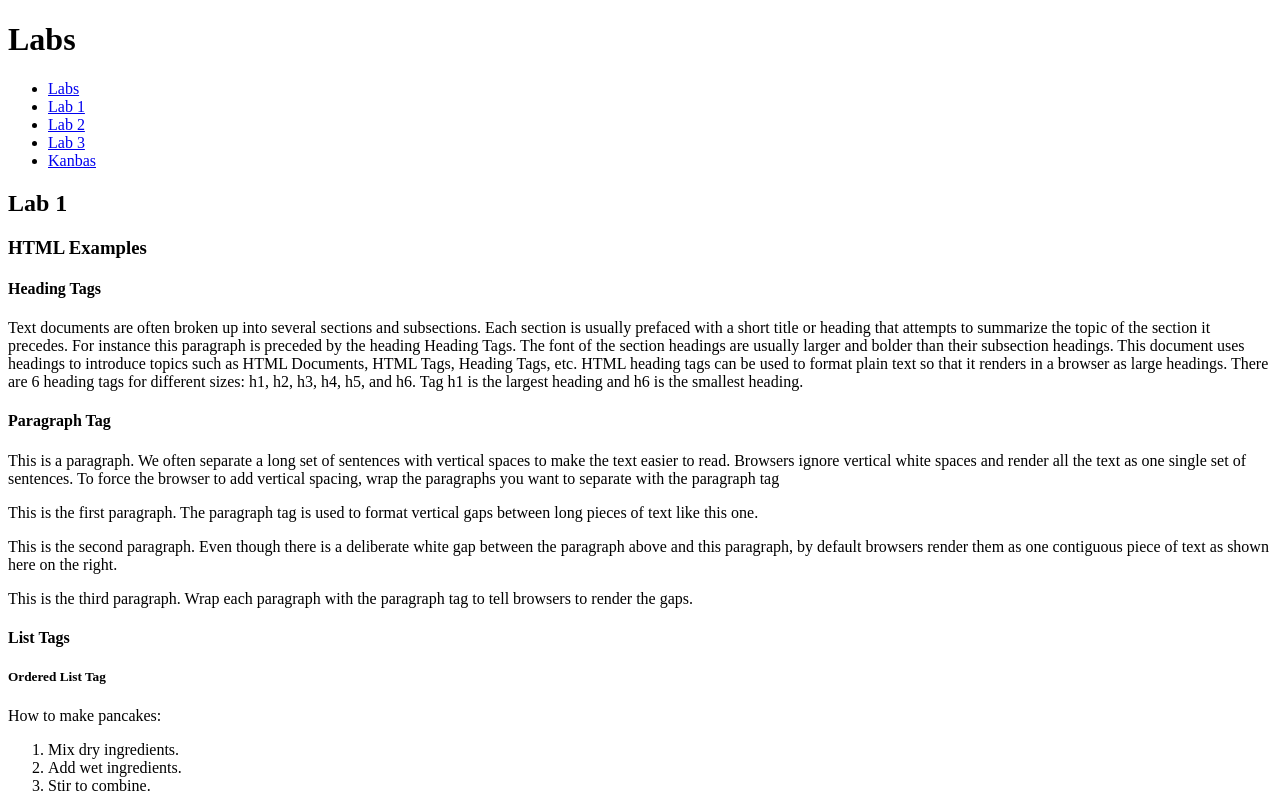
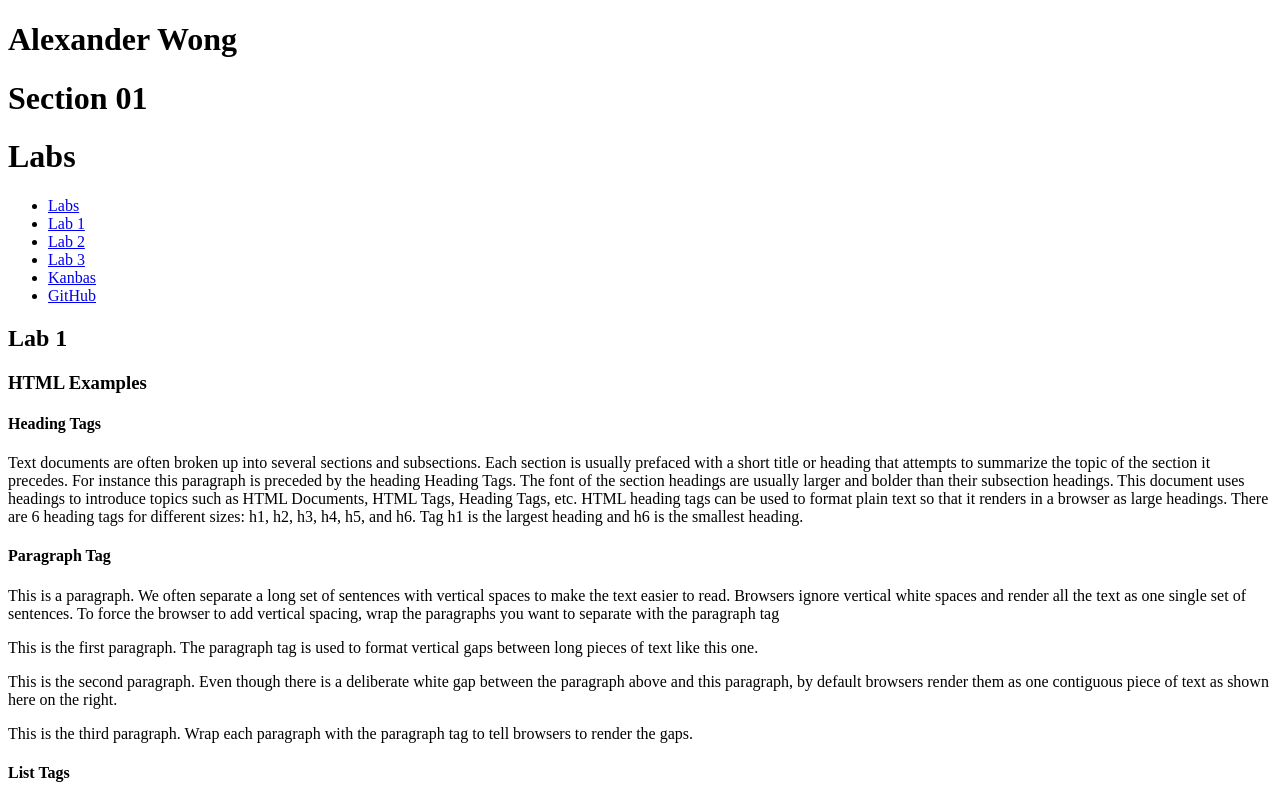
Before and after one commit to wongalexx/kanbas-react-web-app, a React (Create React App) app: page /#/Labs/Lab1 in a window 1280 px wide. Shown: the top 795 px of the page. Built offline with nearby package versions, Linux system fonts and the light colour scheme.

Commit message:
Updated landing page

```diff
--- a/src/Labs/TOC.tsx
+++ b/src/Labs/TOC.tsx
@@ -8,6 +8,7 @@ export default function TOC() {
         <li><Link to="/Labs/Lab2">Lab 2</Link></li>
         <li><Link to="/Labs/Lab3">Lab 3</Link></li>
         <li><Link to="/Kanbas">Kanbas</Link></li>
+        <li id="wd-github"><a href="https://github.com/wongalexx/kanbas-react-web-app/tree/a1">GitHub</a></li>
       </ul>
     );
   }
--- a/src/Labs/index.tsx
+++ b/src/Labs/index.tsx
@@ -6,6 +6,8 @@ import Lab3 from "./Lab3";
 export default function Labs() {
   return (
     <div>
+      <h1>Alexander Wong</h1>
+      <h1>Section 01</h1>
       <h1>Labs</h1>
       <TOC />
       <Routes>
```
